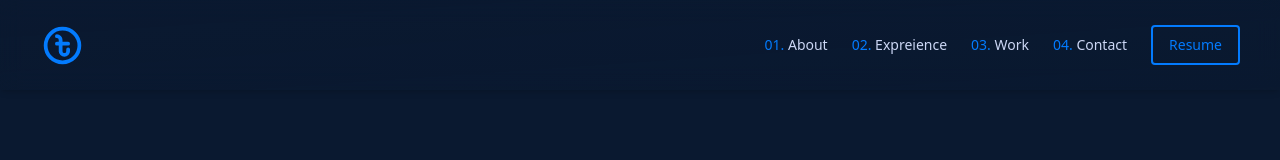
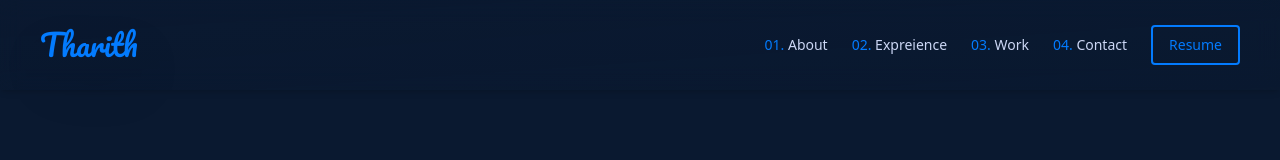
Before and after one commit to tharith-p/portfolios-v1, a React (Create React App) app: page / in a window 1280 px wide. Shown: the top 160 px of the page. Built offline with nearby package versions, Linux system fonts and the light colour scheme.

Commit message:
✏️ Update warning cus by != operator

```diff
--- a/src/component/experience.js
+++ b/src/component/experience.js
@@ -6,7 +6,6 @@ export default class Experience extends Component {
 		this.state 			= { tabActive: 'descCotafer' };
 		this.setTabActive 	= this.setTabActive.bind(this);
 	}
-
 	setTabActive(el) {
 		let toActive = el.target.getAttribute('datatarget');
 		this.setState(() => ({ tabActive: toActive }));
@@ -37,7 +36,7 @@ export default class Experience extends Component {
 								<li tabIndex="1"><button onClick={this.setTabActive} tabIndex="1" datatarget="descVattanac" className="h-[35px] text-[13px] transition-all hover:bg-opacity-5 hover:bg-gray hover:text-main font-code tab-toggler text-left px-4 w-full">Vattanac Properties</button></li>
 							</ul>
 							<div>
-								<div className={ this.state.tabActive != 'descCotafer' ? 'hidden tab-content': 'tab-content'} id="descCotafer">
+								<div className={ this.state.tabActive !== 'descCotafer' ? 'hidden tab-content': 'tab-content'} id="descCotafer">
 									<div className="text-xl text-light mb-3">Web developer at <a href="https://cotafer.group/" className="text-main">Cotafer</a></div>
 									<small className="font-mono mb-3 block">Febuary 2020 - Present</small>
 									<ul className="triangle flex flex-col space-y-2">
@@ -52,7 +51,7 @@ export default class Experience extends Component {
 									</ul>
 								</div>
 								{/* Vattanac */}
-								<div className={this.state.tabActive != 'descVattanac' ? "hidden tab-content" : "tab-content"} id="descVattanac">
+								<div className={this.state.tabActive !== 'descVattanac' ? "hidden tab-content" : "tab-content"} id="descVattanac">
 									<div className="text-xl text-light mb-3">Receptionist at <a href="https://www.vattanaccapital.com/" className="text-main">Vattanac Properties</a></div>
 									<small className="font-mono mb-3 block">January 2017 - Febuary 2020</small>
 									<ul className="triangle flex flex-col space-y-2">
--- a/src/component/header.js
+++ b/src/component/header.js
@@ -6,11 +6,7 @@ export default class Header extends Component {
         return (
             <header className=" z-10 flex justify-between px-4 sm:px-6 md:px-10 h-[90px] sticky top-0 stick">
                 <a href="/" className="flex items-center">
-                    <svg xmlns="http://www.w3.org/2000/svg" className="h-[45px] w-[45px] text-main" fill="none" viewBox="0 0 24 24"
-                        stroke="currentColor">
-                        <path strokeLinecap="round" strokeLinejoin="round" strokeWidth="2"
-                            d="M11 11V9a2 2 0 00-2-2m2 4v4a2 2 0 104 0v-1m-4-3H9m2 0h4m6 1a9 9 0 11-18 0 9 9 0 0118 0z" />
-                    </svg>
+                    <p className="font-[Pacifico] text-main text-3xl drop-shadow-2xl">Tharith</p>
                 </a>
                 <ul className="flex items-center space-x-6 text-sm">
                     <li className="text-light hover:text-main "><a href="/"><span className="text-main">01.</span> About</a></li>
--- a/src/index.css
+++ b/src/index.css
@@ -1,4 +1,5 @@
 @import url('https://fonts.googleapis.com/css2?family=Roboto:ital,wght@0,100;0,300;0,400;0,500;0,700;0,900;1,100;1,300;1,400;1,500;1,700;1,900&family=Source+Code+Pro:ital,wght@0,200;0,300;0,400;0,500;0,600;0,700;0,800;0,900;1,200;1,300;1,400;1,500;1,600;1,700;1,800;1,900&display=swap');
+@import url('https://fonts.googleapis.com/css2?family=Pacifico&family=Source+Code+Pro:ital,wght@0,200;0,300;0,400;0,500;0,600;0,700;0,800;1,200;1,300;1,400;1,500;1,600;1,700;1,800&display=swap');
 @tailwind base;
 @tailwind components;
 @tailwind utilities;
```
